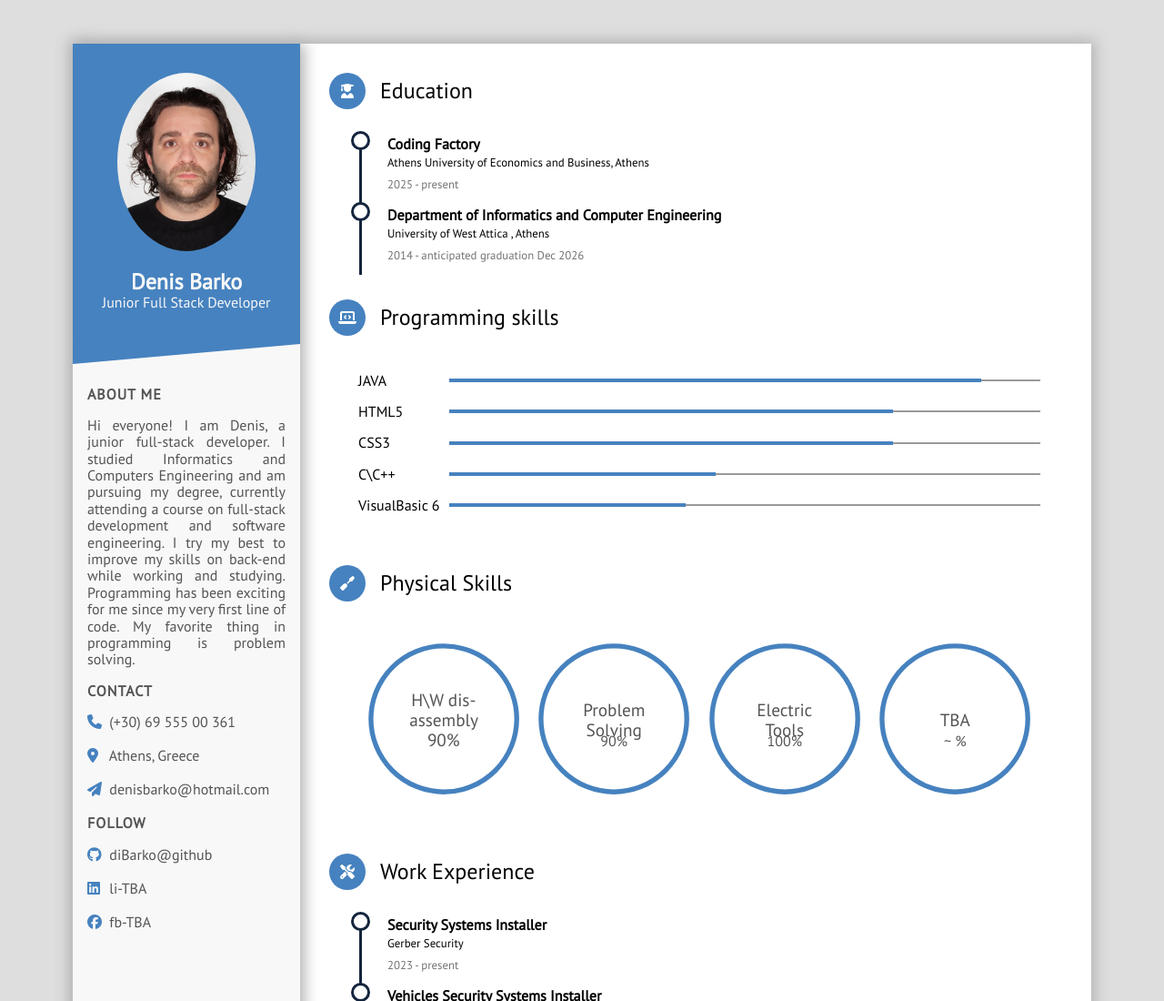
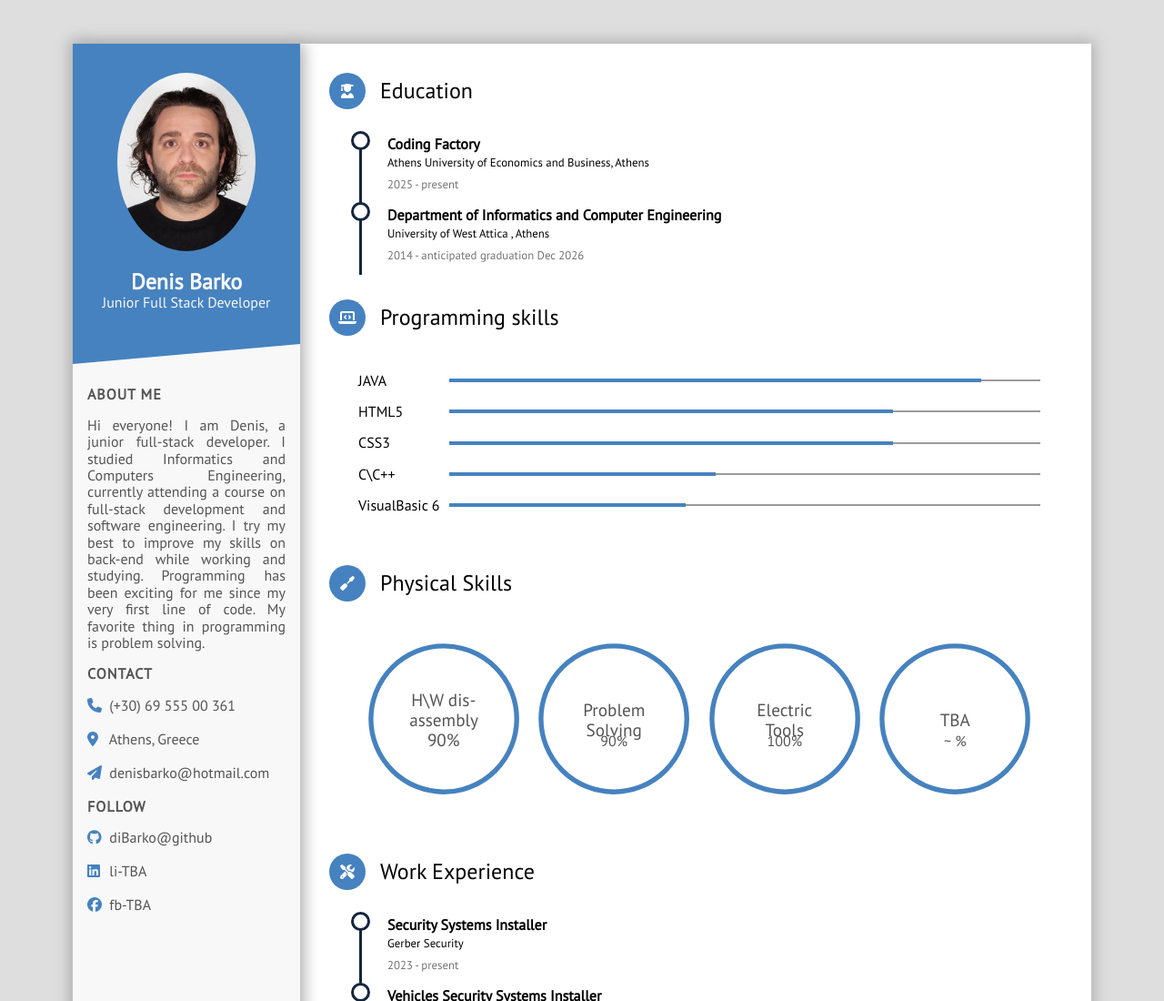
Before and after one commit to diBarko/CV, a plain HTML site: page index.html in a window 1280 px wide. Shown: the top 1100 px of the page at 91% size. Drawn offline with nearby package versions, Linux system fonts and the light colour scheme; a script that the page names is missing.

Commit message:
cv update

```diff
--- a/index.html
+++ b/index.html
@@ -28,7 +28,7 @@
       <p class="paragraph">
         Hi everyone!
         I am Denis, a junior full-stack developer.
-        I studied Informatics and Computers Engineering and am pursuing my degree, currently attending a course on
+        I studied Informatics and Computers Engineering, currently attending a course on
         full-stack development and software engineering.
         I try my best to improve my skills on back-end while working and studying.
         Programming has been exciting for me since my very first line of code.
```
